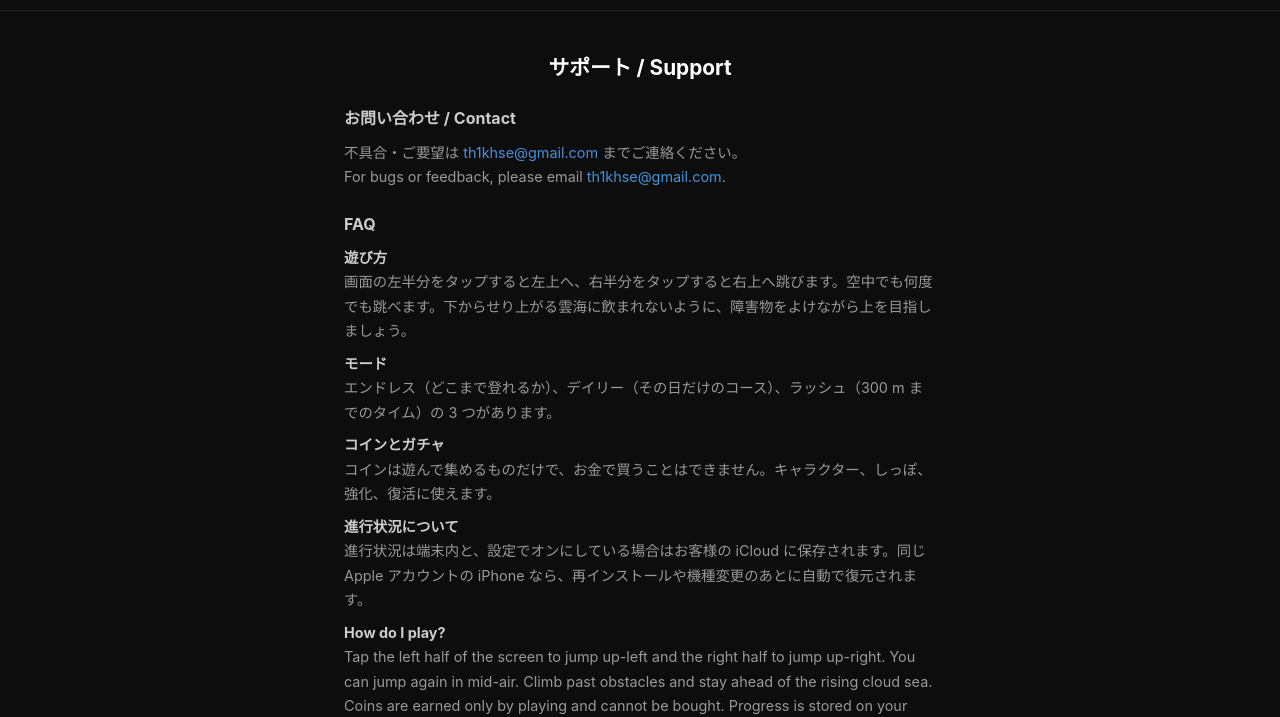
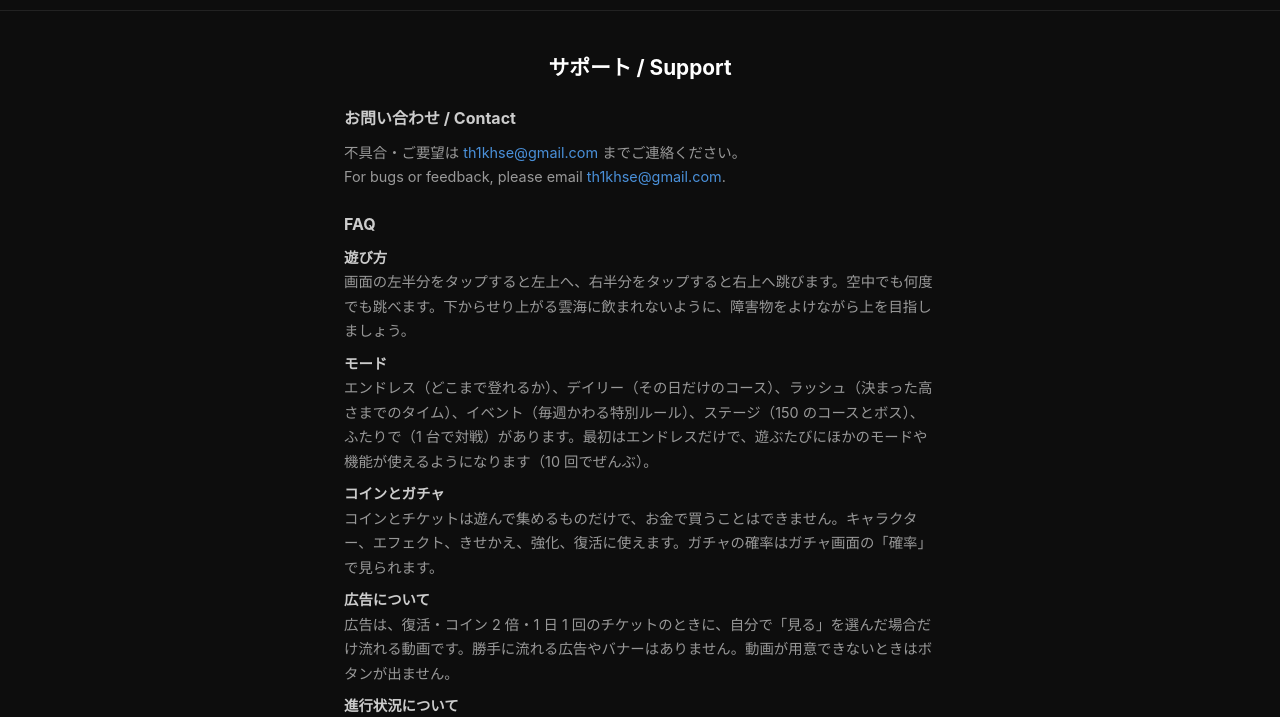
Before and after one commit to NJersyHiro/miranote-support, a plain HTML site: page jumpup-support.html in a window 1280 px wide. Shown: the part 83-800 px from the top of the page. Drawn offline with Linux system fonts and the light colour scheme.

Commit message:
jumpup: update support FAQ (modes, step-by-step unlocks, opt-in video ads)

```diff
--- a/jumpup-support.html
+++ b/jumpup-support.html
@@ -76,10 +76,11 @@
     </div>
     <h3>FAQ</h3>
     <p><strong style="color:#ccc;">遊び方</strong><br>画面の左半分をタップすると左上へ、右半分をタップすると右上へ跳びます。空中でも何度でも跳べます。下からせり上がる雲海に飲まれないように、障害物をよけながら上を目指しましょう。</p>
-    <p><strong style="color:#ccc;">モード</strong><br>エンドレス（どこまで登れるか）、デイリー（その日だけのコース）、ラッシュ（300 m までのタイム）の 3 つがあります。</p>
-    <p><strong style="color:#ccc;">コインとガチャ</strong><br>コインは遊んで集めるものだけで、お金で買うことはできません。キャラクター、しっぽ、強化、復活に使えます。</p>
+    <p><strong style="color:#ccc;">モード</strong><br>エンドレス（どこまで登れるか）、デイリー（その日だけのコース）、ラッシュ（決まった高さまでのタイム）、イベント（毎週かわる特別ルール）、ステージ（150 のコースとボス）、ふたりで（1 台で対戦）があります。最初はエンドレスだけで、遊ぶたびにほかのモードや機能が使えるようになります（10 回でぜんぶ）。</p>
+    <p><strong style="color:#ccc;">コインとガチャ</strong><br>コインとチケットは遊んで集めるものだけで、お金で買うことはできません。キャラクター、エフェクト、きせかえ、強化、復活に使えます。ガチャの確率はガチャ画面の「確率」で見られます。</p>
+    <p><strong style="color:#ccc;">広告について</strong><br>広告は、復活・コイン 2 倍・1 日 1 回のチケットのときに、自分で「見る」を選んだ場合だけ流れる動画です。勝手に流れる広告やバナーはありません。動画が用意できないときはボタンが出ません。</p>
     <p><strong style="color:#ccc;">進行状況について</strong><br>進行状況は端末内と、設定でオンにしている場合はお客様の iCloud に保存されます。同じ Apple アカウントの iPhone なら、再インストールや機種変更のあとに自動で復元されます。</p>
-    <p><strong style="color:#ccc;">How do I play?</strong><br>Tap the left half of the screen to jump up-left and the right half to jump up-right. You can jump again in mid-air. Climb past obstacles and stay ahead of the rising cloud sea. Coins are earned only by playing and cannot be bought. Progress is stored on your device and, when "Back up to iCloud" is on, in your own iCloud, so it comes back after a reinstall or on a new iPhone with the same Apple Account.</p>
+    <p><strong style="color:#ccc;">How do I play?</strong><br>Tap the left half of the screen to jump up-left and the right half to jump up-right. You can jump again in mid-air. Climb past obstacles and stay ahead of the rising cloud sea. There are six modes (Endless, Daily, Rush, Event, Stages and 2 Players); you start with Endless and more modes and features open as you play (all of them by your 10th run). Coins and tickets are earned only by playing and cannot be bought. The only ads are optional videos you choose to watch (to revive, double a run's coins or get one ticket a day); there are no banners or ads that play on their own. Progress is stored on your device and, when "Back up to iCloud" is on, in your own iCloud, so it comes back after a reinstall or on a new iPhone with the same Apple Account.</p>
     <h3>規約・ポリシー / Policies</h3>
     <p><a href="jumpup-privacy.html">プライバシーポリシー / Privacy Policy</a></p>
   </main>
```
